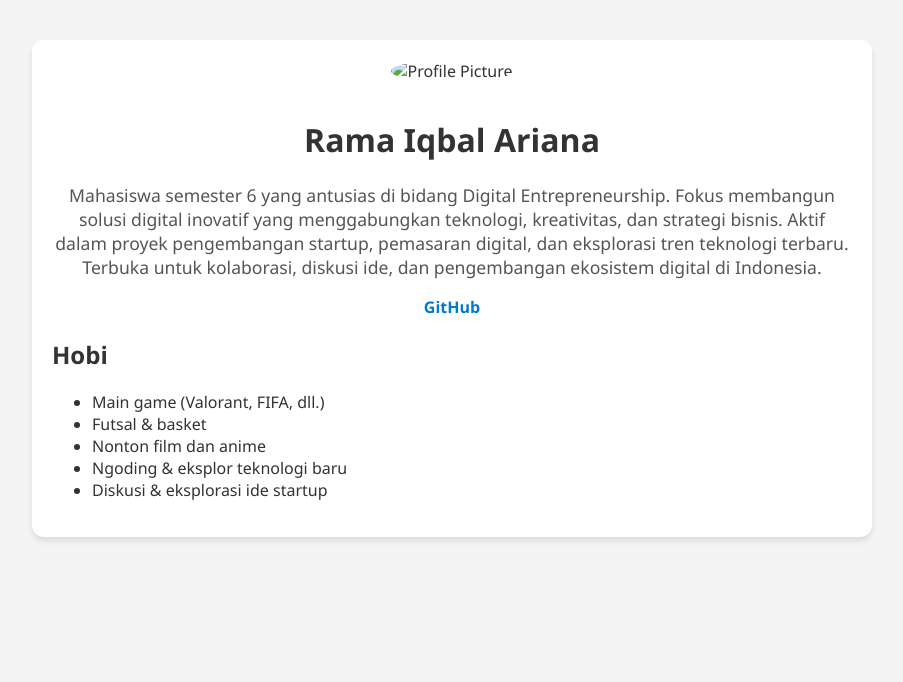
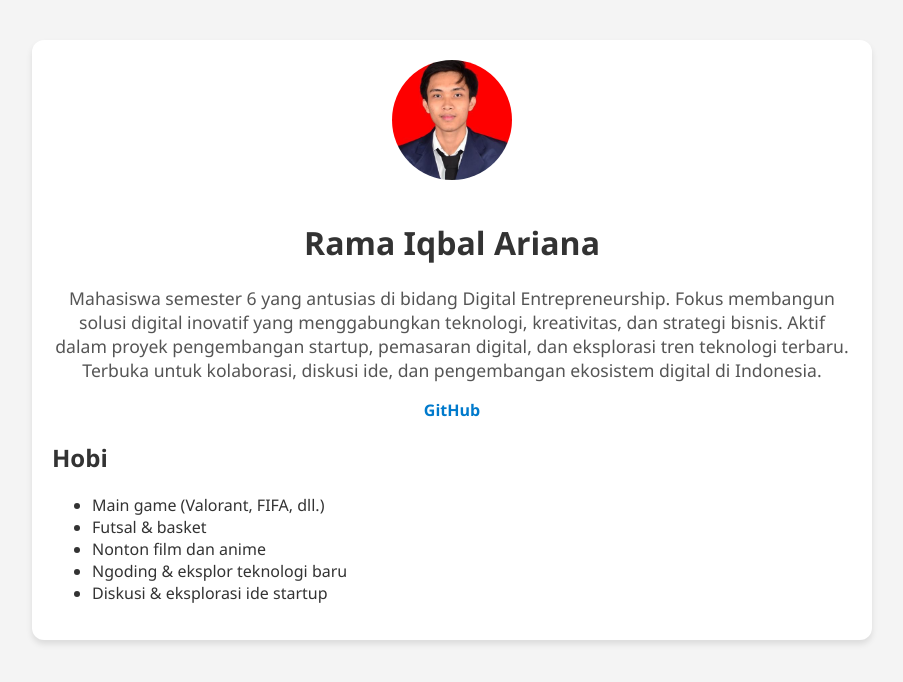
Before and after one commit to ramaiqbaal/Personal-Profile, a plain HTML site: page index.html in a window 1280 px wide. Shown: the whole page, without its empty margins (188-1091 px from the left). Drawn offline with Linux system fonts and the light colour scheme.

Commit message:
Commit 10

```diff
--- a/index.html
+++ b/index.html
@@ -9,7 +9,7 @@
 <body>
   <div class="container">
     <header>
-      <img src="profile.jpg" alt="Profile Picture" class="profile-img" />
+      <img src="fotoktm.jpg" alt="Profile Picture" class="profile-img" />
       <h1>Rama Iqbal Ariana</h1>
       <p class="bio">
         Mahasiswa semester 6 yang antusias di bidang Digital Entrepreneurship. Fokus membangun solusi digital inovatif yang menggabungkan teknologi, kreativitas, dan strategi bisnis. Aktif dalam proyek pengembangan startup, pemasaran digital, dan eksplorasi tren teknologi terbaru. Terbuka untuk kolaborasi, diskusi ide, dan pengembangan ekosistem digital di Indonesia.
```
Also changed, not shown: fotoktm.jpg (added).
